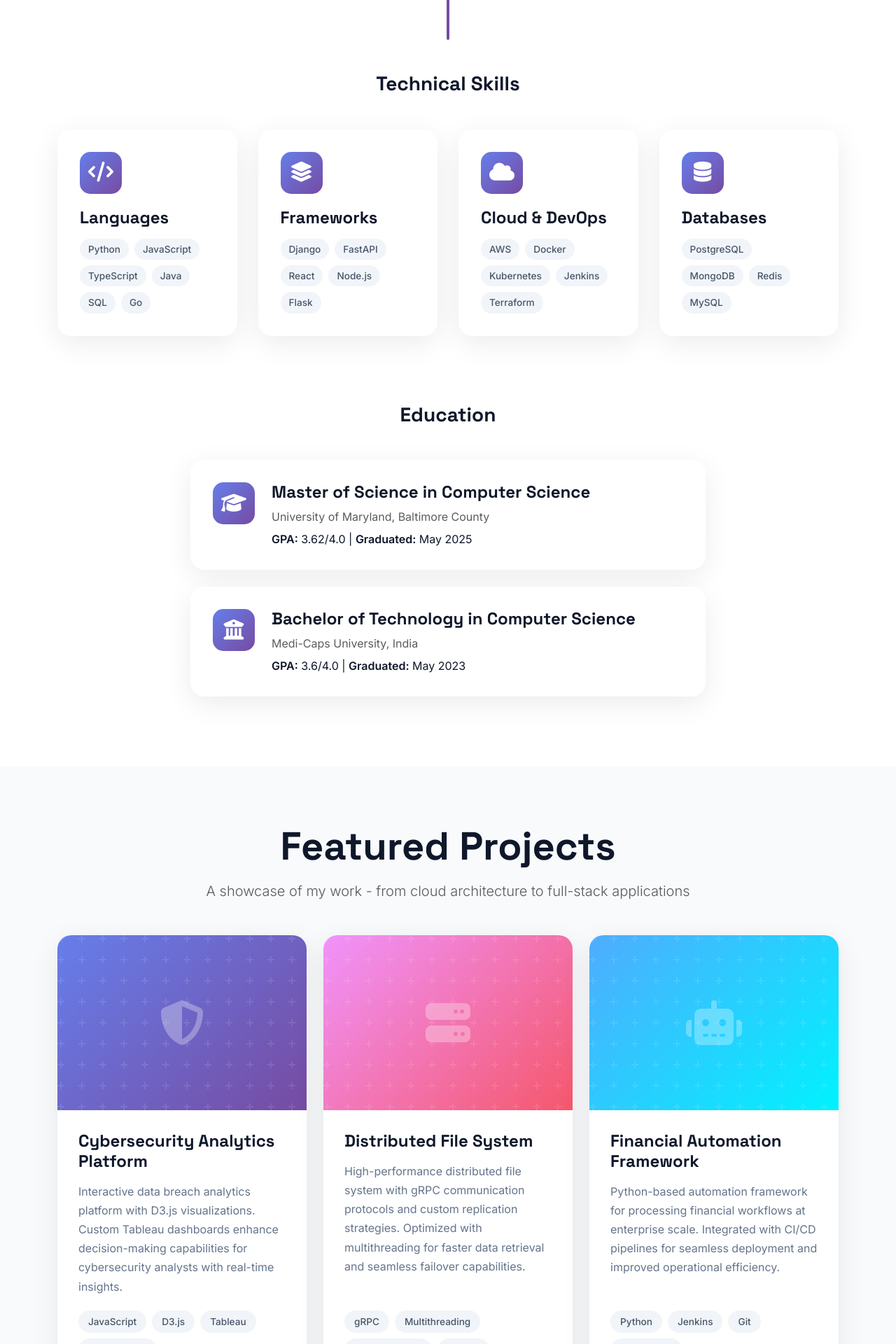
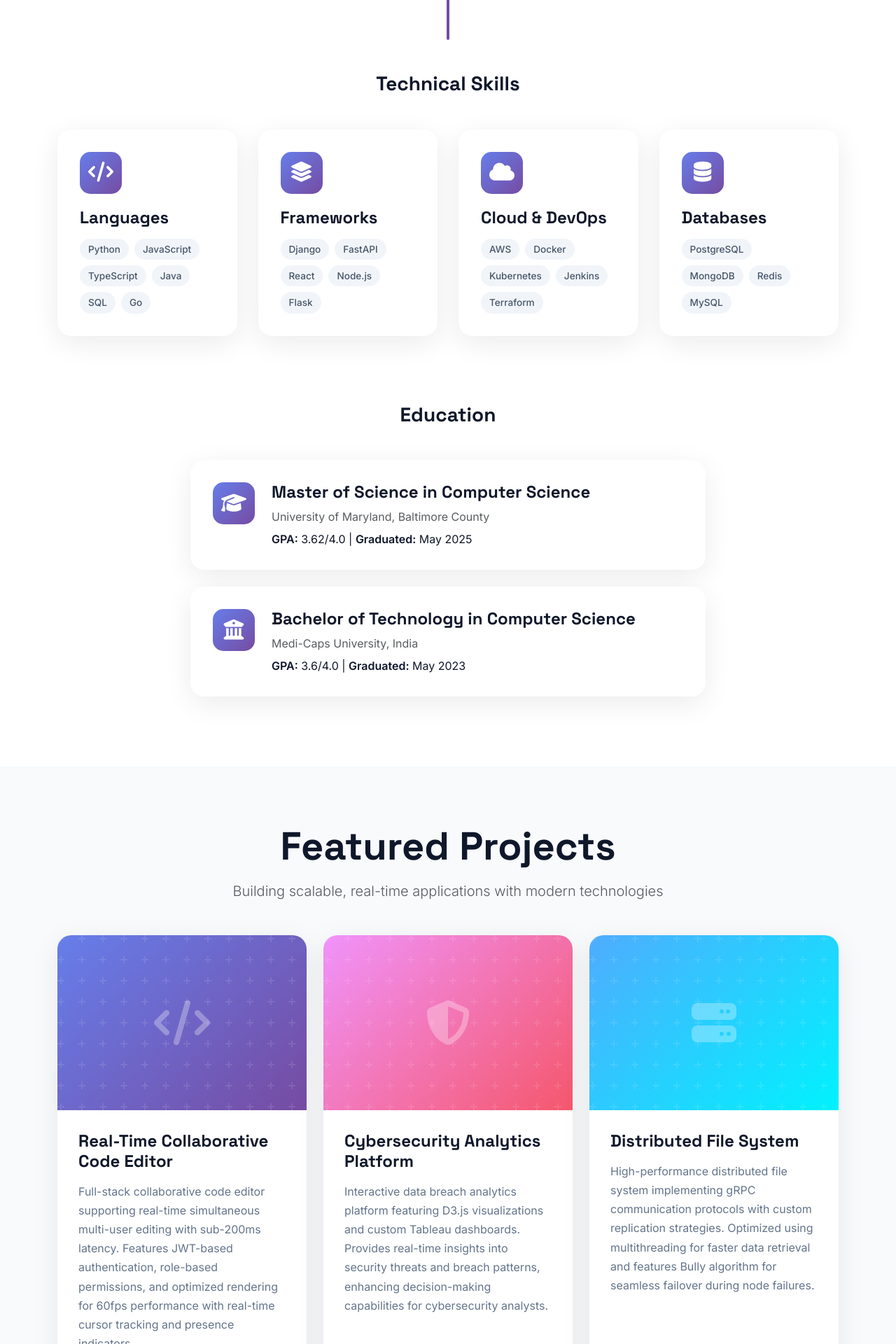
Before and after one commit to AadityaAnand/PortfolioVersion2, a Django app: page / in a window 1280 px wide. Shown: the part 2040-3960 px from the top of the page at 70% size. Run offline with Django 5.2, Linux system fonts and the light colour scheme; some libraries are stand-ins or nearby versions.

Commit message:
chore: commit local changes

```diff
--- a/core/templates/core/home.html
+++ b/core/templates/core/home.html
@@ -520,9 +520,9 @@
                 </p>
 
                 <div class="hero-buttons">
-                    <a href="/path/to/resume.pdf" download class="btn-primary-custom">
-                        <i class="fas fa-download"></i> Download Resume
-                    </a>
+                    {% load static %}
+                    <a href="{% static 'core/documents/AnandAadiResume.pdf' %}" target="_blank" class="btn-primary-custom">
+                    <i class="fas fa-download"></i> Download Resume</a>
                     <a href="#contact" class="btn-outline-custom">
                         <i class="fas fa-envelope"></i> Get In Touch
                     </a>
@@ -532,10 +532,10 @@
                     <a href="https://github.com/AadityaAnand" target="_blank" class="social-icon" title="GitHub">
                         <i class="fab fa-github"></i>
                     </a>
-                    <a href="https://linkedin.com/in/aadityaanand2908" target="_blank" class="social-icon" title="LinkedIn">
+                    <a href="https://www.linkedin.com/in/aadityaanand29/" target="_blank" class="social-icon" title="LinkedIn">
                         <i class="fab fa-linkedin"></i>
                     </a>
-                    <a href="mailto:aadityaanand2908@gmail.com" class="social-icon" title="Email">
+                    <a href="mailto:aadityaanand0829@gmail.com" class="social-icon" title="Email">
                         <i class="fas fa-envelope"></i>
                     </a>
                 </div>
@@ -545,7 +545,8 @@
             <div class="col-lg-5 text-center">
                 <div class="profile-image-container">
                     <div class="profile-glow"></div>
-                    <img src="https://via.placeholder.com/400/667eea/ffffff?text=AA" alt="Aaditya Anand" class="profile-image">
+                    {% load static %}
+                    <img src="{% static 'core/images/AadityAnand.jpg' %}" alt="Aaditya Anand" class="profile-image">
                 </div>
             </div>
         </div>
@@ -720,31 +721,33 @@
     <div class="container">
         <div class="text-center mb-5" data-aos="fade-up">
             <h2 class="display-4 fw-bold mb-3">Featured Projects</h2>
-            <p class="lead text-muted">A showcase of my work - from cloud architecture to full-stack applications</p>
+            <p class="lead text-muted">Building scalable, real-time applications with modern technologies</p>
         </div>
 
         <div class="row g-4">
-            <!-- Project 1: Cybersecurity Analytics Platform -->
+            <!-- Project 1: Real-Time Collaborative Code Editor -->
 <div class="col-lg-4 col-md-6" data-aos="fade-up" data-aos-delay="0">
     <div class="project-card">
-                    <div class="project-image">
-                        <i class="fas fa-shield-alt"></i>
+        <div class="project-image" style="background: linear-gradient(135deg, #667eea 0%, #764ba2 100%);">
+            <i class="fas fa-code"></i>
         </div>
         <div class="project-content">
-                        <h3 class="project-title">Cybersecurity Analytics Platform</h3>
+            <h3 class="project-title">Real-Time Collaborative Code Editor</h3>
             <p class="project-description">
-                            Interactive data breach analytics platform with D3.js visualizations.
-                            Custom Tableau dashboards enhance decision-making capabilities for
-                            cybersecurity analysts with real-time insights.
+                Full-stack collaborative code editor supporting real-time simultaneous
+                multi-user editing with sub-200ms latency. Features JWT-based authentication,
+                role-based permissions, and optimized rendering for 60fps performance with
+                real-time cursor tracking and presence indicators.
             </p>
             <div class="project-tech">
-                            <span class="tech-badge">JavaScript</span>
-                            <span class="tech-badge">D3.js</span>
-                            <span class="tech-badge">Tableau</span>
-                            <span class="tech-badge">RESTful APIs</span>
+                <span class="tech-badge">React.js</span>
+                <span class="tech-badge">Node.js</span>
+                <span class="tech-badge">Socket.io</span>
+                <span class="tech-badge">MongoDB</span>
+                <span class="tech-badge">JWT</span>
             </div>
             <div class="project-links">
-                            <a href="https://github.com/AadityaAnand" class="project-link project-link-primary" target="_blank">
+                <a href="https://github.com/AadityaAnand/CodeEditor" class="project-link project-link-primary" target="_blank">
                     <i class="fab fa-github"></i> View Code
                 </a>
             </div>
@@ -752,27 +755,29 @@
     </div>
 </div>
 
-            <!-- Project 2: Distributed File System -->
+            <!-- Project 2: Cybersecurity Analytics Platform -->
             <div class="col-lg-4 col-md-6" data-aos="fade-up" data-aos-delay="100">
                 <div class="project-card">
                     <div class="project-image" style="background: linear-gradient(135deg, #f093fb 0%, #f5576c 100%);">
-                        <i class="fas fa-server"></i>
+                        <i class="fas fa-shield-alt"></i>
                     </div>
                     <div class="project-content">
-                        <h3 class="project-title">Distributed File System</h3>
+                        <h3 class="project-title">Cybersecurity Analytics Platform</h3>
                         <p class="project-description">
-                            High-performance distributed file system with gRPC communication
-                            protocols and custom replication strategies. Optimized with multithreading
-                            for faster data retrieval and seamless failover capabilities.
+                            Interactive data breach analytics platform featuring D3.js visualizations
+                            and custom Tableau dashboards. Provides real-time insights into security
+                            threats and breach patterns, enhancing decision-making capabilities for
+                            cybersecurity analysts.
                         </p>
                         <div class="project-tech">
-                            <span class="tech-badge">gRPC</span>
-                            <span class="tech-badge">Multithreading</span>
-                            <span class="tech-badge">System Design</span>
-                            <span class="tech-badge">Python</span>
+                            <span class="tech-badge">JavaScript</span>
+                            <span class="tech-badge">D3.js</span>
+                            <span class="tech-badge">Tableau</span>
+                            <span class="tech-badge">RESTful APIs</span>
+                            <span class="tech-badge">Data Visualization</span>
                         </div>
                         <div class="project-links">
-                            <a href="https://github.com/AadityaAnand" class="project-link project-link-primary" target="_blank">
+                            <a href="https://theb0ss37.github.io/data-vis-website-team7/" class="project-link project-link-primary" target="_blank">
                                 <i class="fab fa-github"></i> View Code
                             </a>
                         </div>
@@ -780,55 +785,28 @@
                 </div>
             </div>
 
-            <!-- Project 3: Automation Framework -->
+            <!-- Project 3: Distributed File System -->
             <div class="col-lg-4 col-md-6" data-aos="fade-up" data-aos-delay="200">
                 <div class="project-card">
                     <div class="project-image" style="background: linear-gradient(135deg, #4facfe 0%, #00f2fe 100%);">
-                        <i class="fas fa-robot"></i>
+                        <i class="fas fa-server"></i>
                     </div>
                     <div class="project-content">
-                        <h3 class="project-title">Financial Automation Framework</h3>
+                        <h3 class="project-title">Distributed File System</h3>
                         <p class="project-description">
-                            Python-based automation framework for processing financial workflows
-                            at enterprise scale. Integrated with CI/CD pipelines for seamless
-                            deployment and improved operational efficiency.
+                            High-performance distributed file system implementing gRPC communication
+                            protocols with custom replication strategies. Optimized using multithreading
+                            for faster data retrieval and features Bully algorithm for seamless failover
+                            during node failures.
                         </p>
                         <div class="project-tech">
                             <span class="tech-badge">Python</span>
-                            <span class="tech-badge">Jenkins</span>
-                            <span class="tech-badge">Git</span>
-                            <span class="tech-badge">Automation</span>
+                            <span class="tech-badge">gRPC</span>
+                            <span class="tech-badge">Multithreading</span>
+                            <span class="tech-badge">System Design</span>
                         </div>
                         <div class="project-links">
-                            <a href="#" class="project-link project-link-secondary">
-                                <i class="fas fa-lock"></i> Private
-                            </a>
-                        </div>
-                    </div>
-                </div>
-            </div>
-
-            <!-- Project 4: This Portfolio -->
-            <div class="col-lg-4 col-md-6" data-aos="fade-up" data-aos-delay="300">
-                <div class="project-card">
-                    <div class="project-image" style="background: linear-gradient(135deg, #a8edea 0%, #fed6e3 100%);">
-                        <i class="fas fa-laptop-code"></i>
-                    </div>
-                    <div class="project-content">
-                        <h3 class="project-title">Portfolio Website</h3>
-                        <p class="project-description">
-                            Modern portfolio website built with Django. Features responsive design,
-                            smooth animations, and clean architecture. Demonstrates full-stack
-                            development skills and modern UI/UX principles.
-                        </p>
-                        <div class="project-tech">
-                            <span class="tech-badge">Django</span>
-                            <span class="tech-badge">Bootstrap</span>
-                            <span class="tech-badge">AOS</span>
-                            <span class="tech-badge">HTML/CSS</span>
-                        </div>
-                        <div class="project-links">
-                            <a href="https://github.com/AadityaAnand/PortfolioVersion2" class="project-link project-link-primary" target="_blank">
+                            <a href="https://github.com/AadityaAnand/OS-Project-DFS" class="project-link project-link-primary" target="_blank">
                                 <i class="fab fa-github"></i> View Code
                             </a>
                         </div>
@@ -850,10 +828,10 @@
                     Or just want to chat about tech? I'd love to hear from you!
                 </p>
                 <div class="d-flex justify-content-center gap-3 flex-wrap">
-                    <a href="mailto:aadityaanand2908@gmail.com" class="btn btn-light btn-lg">
+                    <a href="mailto:aadityaanand0829@gmail.com" class="btn btn-light btn-lg">
                         <i class="fas fa-envelope me-2"></i> Email Me
                     </a>
-                    <a href="https://linkedin.com/in/aadityaanand2908" class="btn btn-outline-light btn-lg" target="_blank">
+                    <a href="https://www.linkedin.com/in/aadityaanand29/" class="btn btn-outline-light btn-lg" target="_blank">
                         <i class="fab fa-linkedin me-2"></i> LinkedIn
                     </a>
                     <a href="https://github.com/AadityaAnand" class="btn btn-outline-light btn-lg" target="_blank">
--- a/portfoliov2/settings.py
+++ b/portfoliov2/settings.py
@@ -116,6 +116,11 @@ USE_TZ = True
 # https://docs.djangoproject.com/en/5.2/howto/static-files/
 
 STATIC_URL = "static/"
+STATICFILES_DIRS = [
+    BASE_DIR / 'core' / 'static',
+]
+
+STATIC_ROOT = BASE_DIR / 'staticfiles'
 
 # Default primary key field type
 # https://docs.djangoproject.com/en/5.2/ref/settings/#default-auto-field
```
Also changed, not shown: core/static/core/images/AadityAnand.jpg (added), 1 other file. Lines whose indentation alone changed are shown as unchanged.
